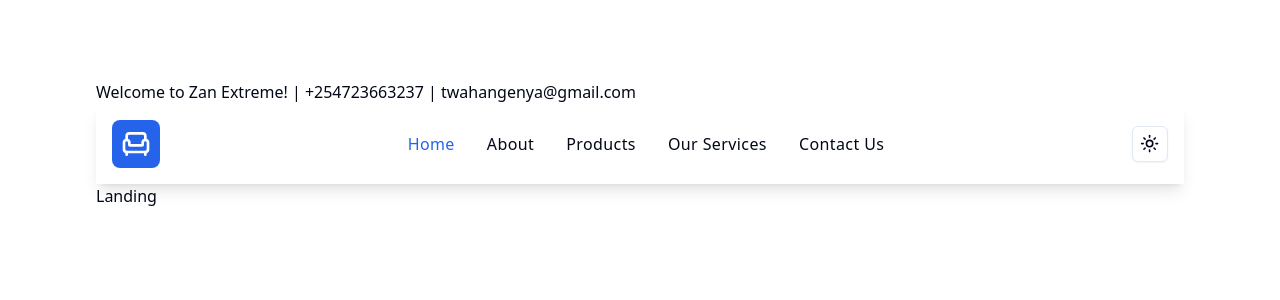
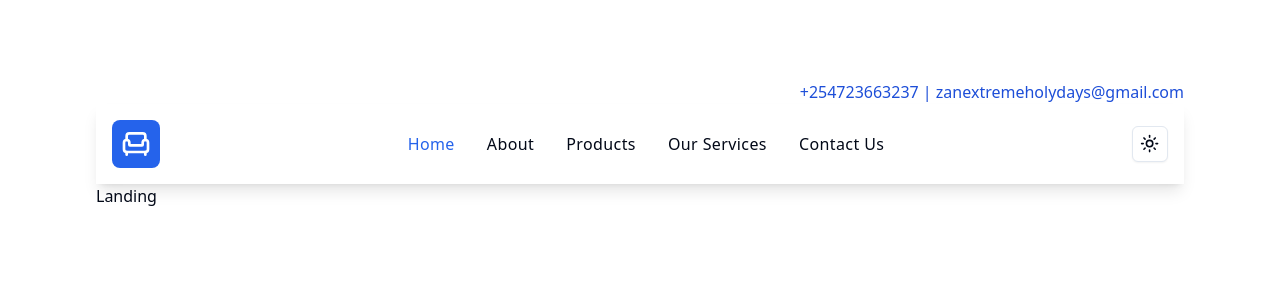
Before and after one commit to asnganje/zan-extreme-app, a React (Vite) app: page / in a window 1280 px wide. Shown: the top 300 px of the page. Built offline with nearby package versions, Linux system fonts and the light colour scheme.

Commit message:
Added framer motion logic to header

```diff
--- a/package.json
+++ b/package.json
@@ -17,6 +17,7 @@
     "axios": "^1.7.7",
     "class-variance-authority": "^0.7.0",
     "clsx": "^2.1.1",
+    "framer-motion": "^11.3.31",
     "lucide-react": "^0.438.0",
     "react": "^18.3.1",
     "react-dom": "^18.3.1",
--- a/src/components/Header.tsx
+++ b/src/components/Header.tsx
@@ -1,6 +1,29 @@
+import { motion } from 'framer-motion';
+
 function Header() {
   return (
-    <h3>Welcome to Zan Extreme! | +254723663237 | twahangenya@gmail.com</h3>
-  )
+    <motion.div
+      initial={{ x: '100vw', opacity: 0 }}
+      animate={{
+        x: '0vw',
+        opacity: 1,
+      }}
+      transition={{
+        x: {
+          duration: 4,
+          ease: 'linear',
+        },
+        opacity: {
+          duration: 1,
+          ease: 'easeOut',
+        },
+      }}
+    >
+      <h3 className="flex items-center justify-end text-blue-700">
+        +254723663237 | zanextremeholydays@gmail.com
+      </h3>
+    </motion.div>
+  );
 }
-export default Header
+
+export default Header;
```
Also changed, not shown: 1 other file (tests, documents, lock files or other folders).
